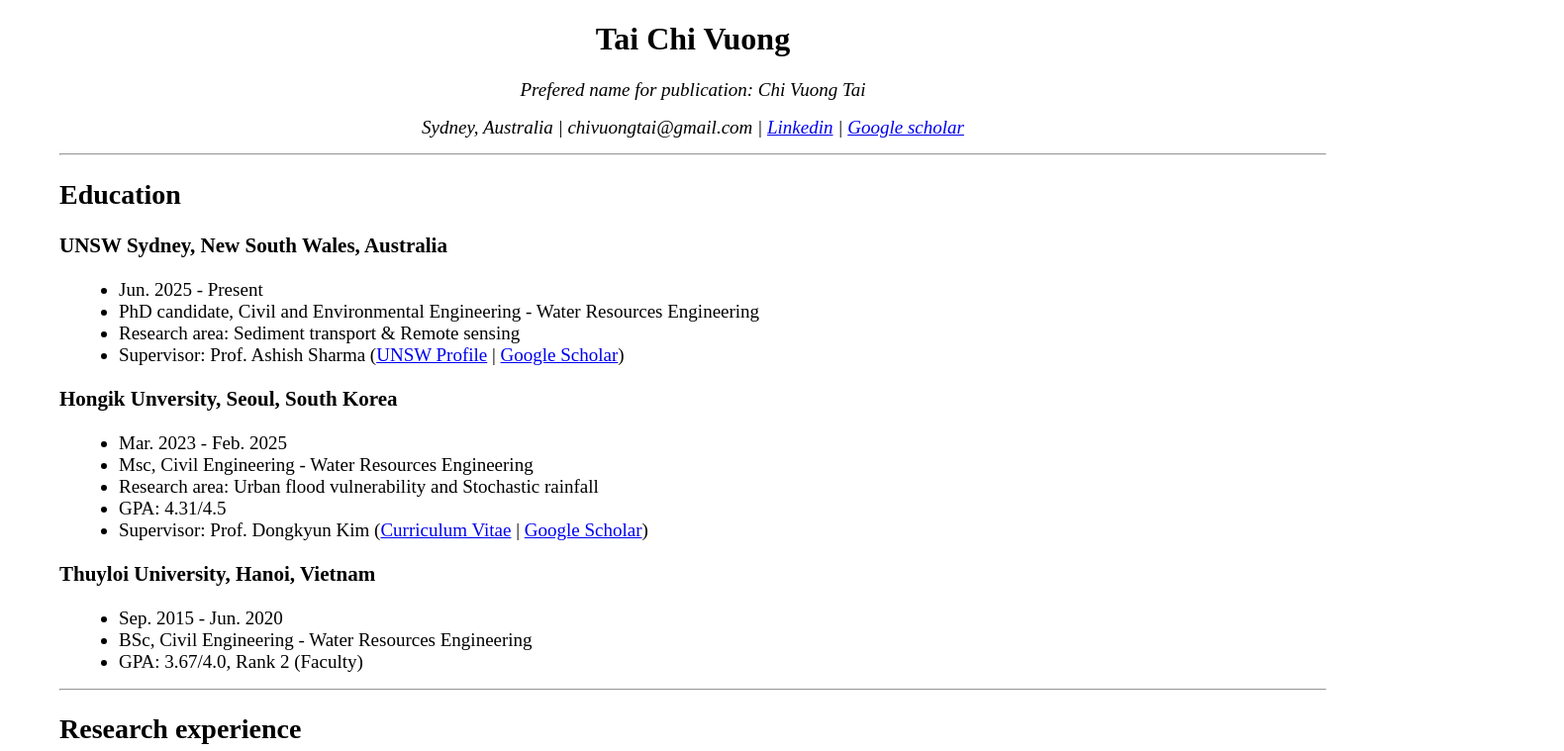
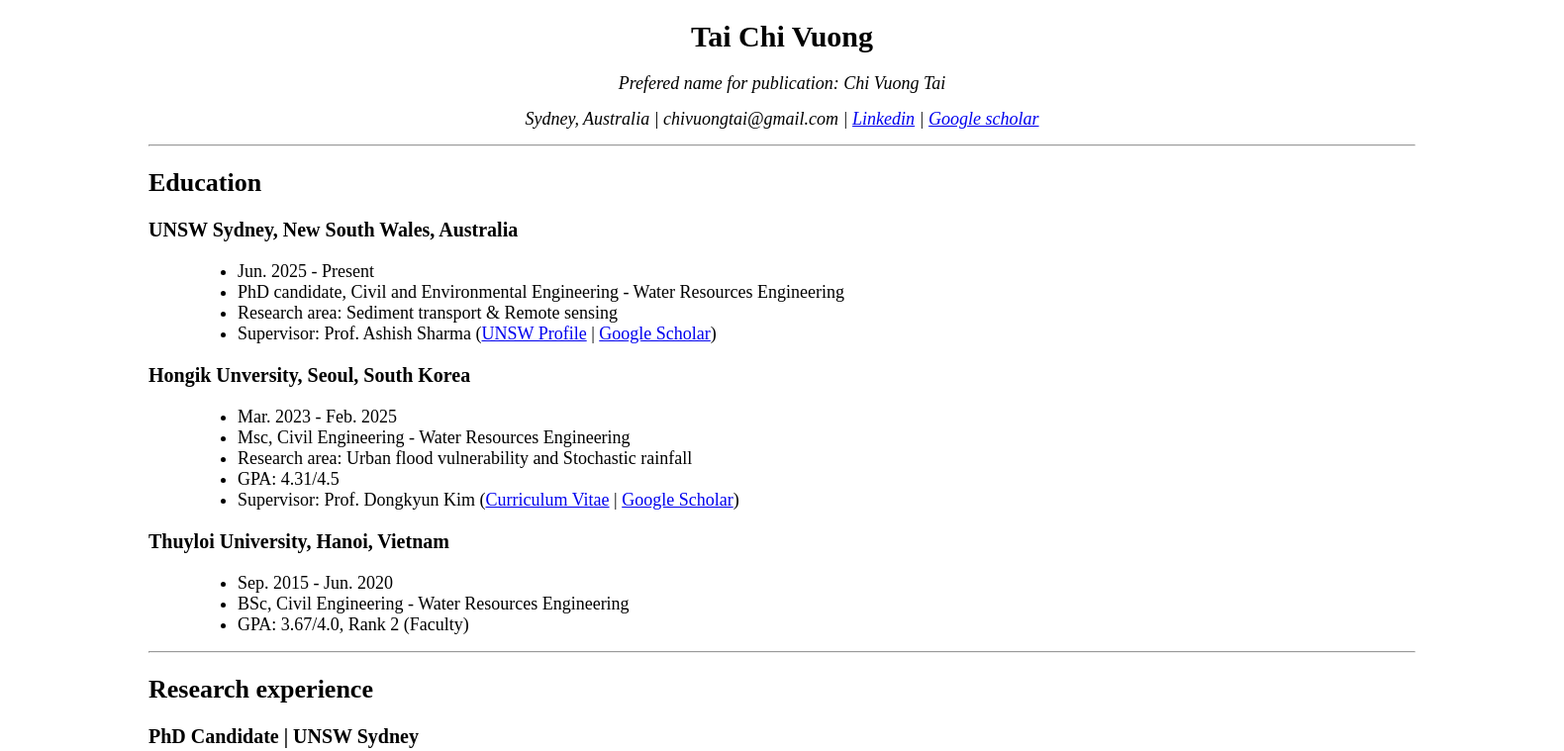
Before and after one commit to chivuongtai/chi-portfolio, a plain HTML site: page index.html in a window 1280 px wide. Shown: the top 759 px of the page at 99% size, 1580 px wide, since content can reach past the window. Drawn offline with Linux system fonts and the light colour scheme.

Commit message:
Update style.css

```diff
--- a/style.css
+++ b/style.css
@@ -1,6 +1,6 @@
 * {
-    margin-left: 20px;
-    margin-right: -20px;
+    margin-left: 50px;
+    margin-right: -50px;
 }
 
 a {
@@ -12,25 +12,28 @@ a {
 }
 
 li {
-    font-size: 19px;
+    font-size: 18px;
 }
 
+h1 {
+    font-size: 30px;
+}
 h2 {
-    font-size: 28px;
+    font-size: 26px;
 }
 
 h2[class] {
-    font-size: 19px;
+    font-size: 18px;
     font-style: italic;
     font-weight: normal;
 }
 
 h3 {
-    font-size: 21px;
+    font-size: 20px;
 }
 
 p {
     text-align: center;
     font-style: italic;
-    font-size: 19px;
+    font-size: 18px;
 }
```
